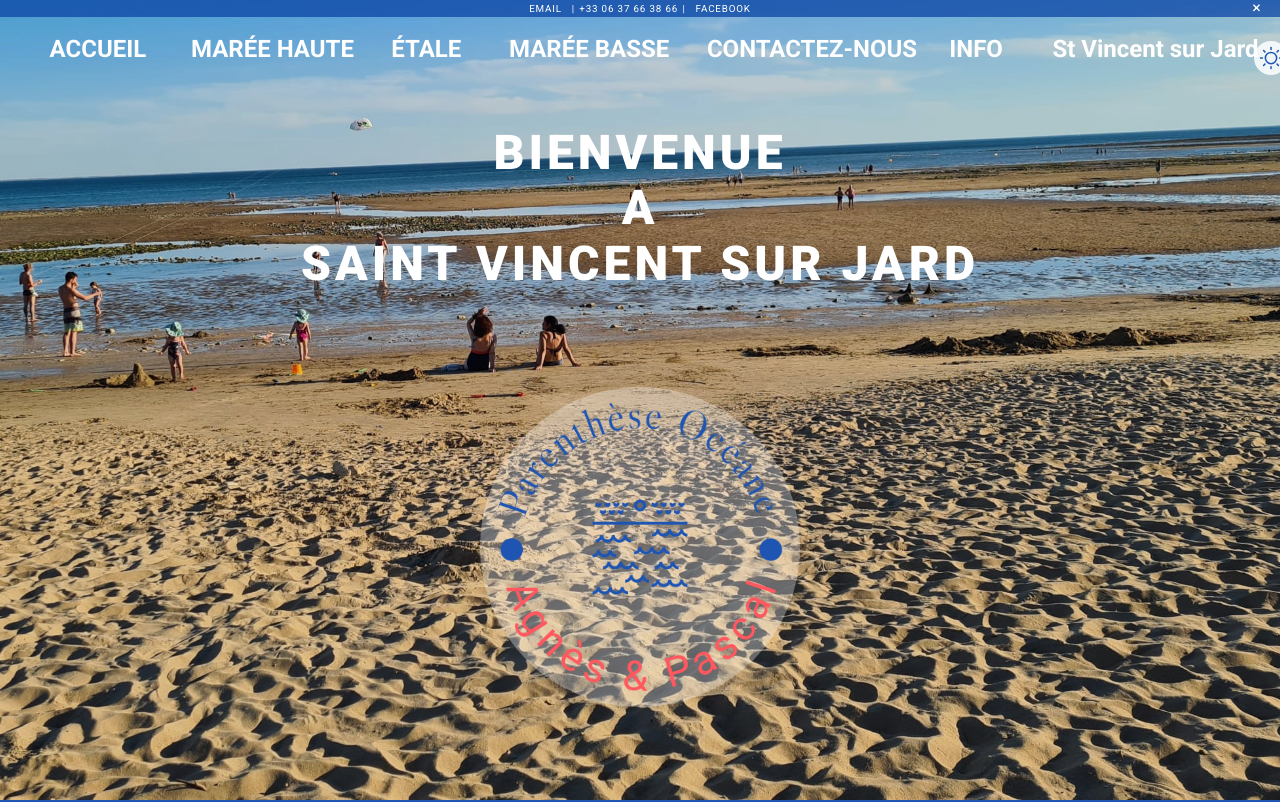
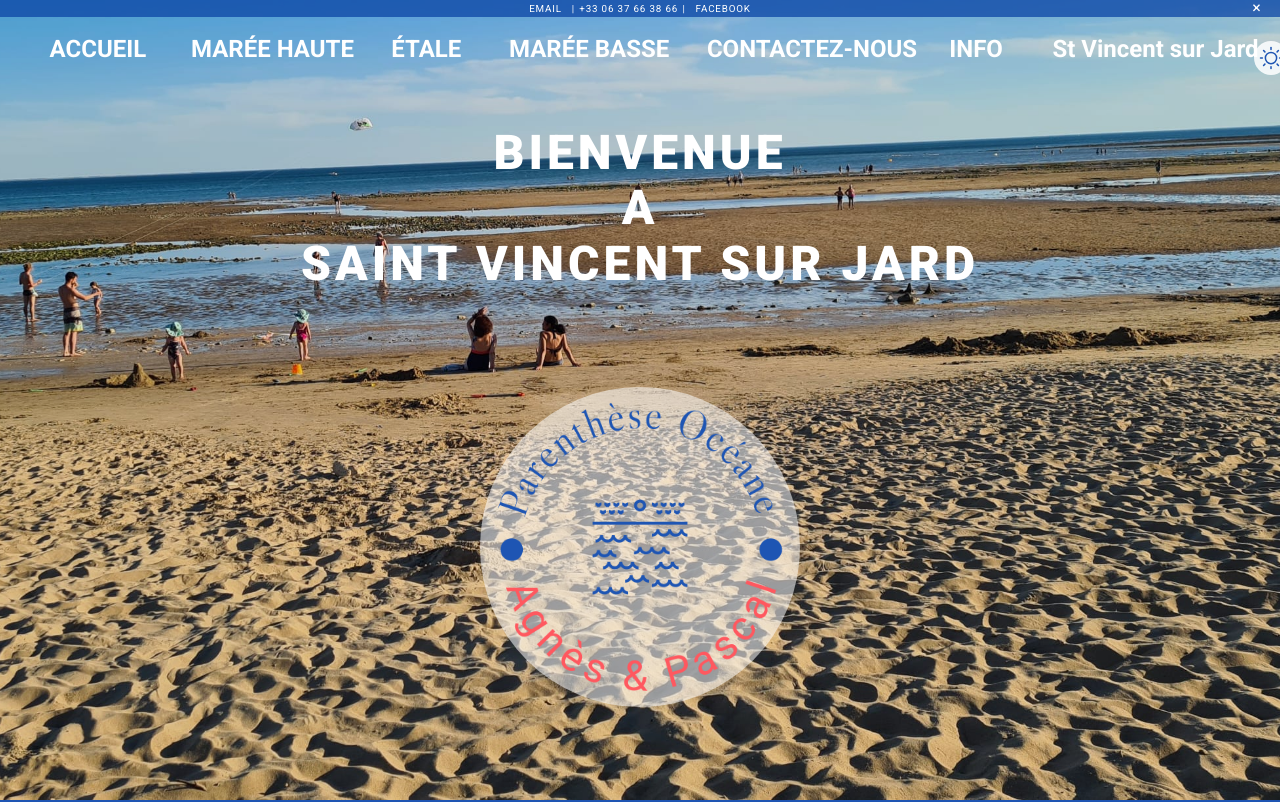
Before and after one commit to eliezeribghi/parenthese_oceane, a Svelte app: page / in a window 1280 px wide. Shown: the top 802 px of the page. Built offline with nearby package versions, Linux system fonts and the light colour scheme.

Commit message:
modification du logo

```diff
--- a/src/style/components/slider.scss
+++ b/src/style/components/slider.scss
@@ -98,7 +98,6 @@ $carouselStart: 65px;
       //   z-index: 10;
           padding: 1em;
        z-index: 1;
-
           height: auto;
           width: 100%;
           overflow: visible;
@@ -113,7 +112,7 @@ $carouselStart: 65px;
 
         width: 100%;
         height: 100%;
-        background: rgba(255, 255, 255, 0.318);
+        background: rgba(255, 255, 255, 0.546);
         border-radius: 50%;
         z-index: -1;
       }
```
